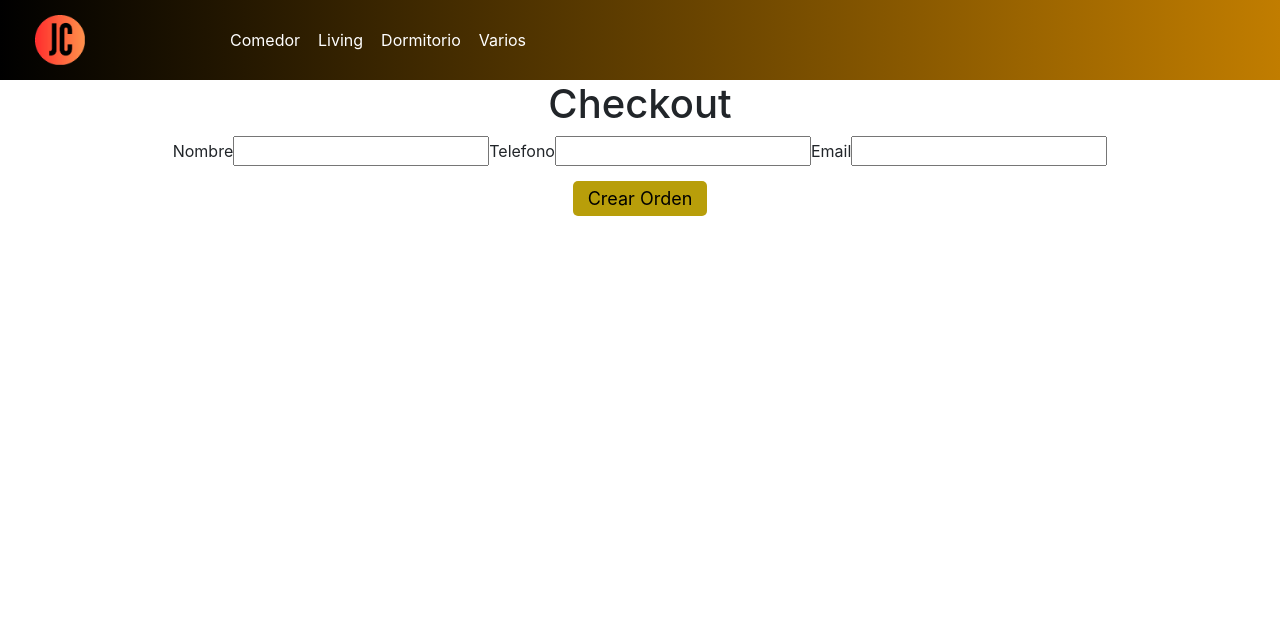
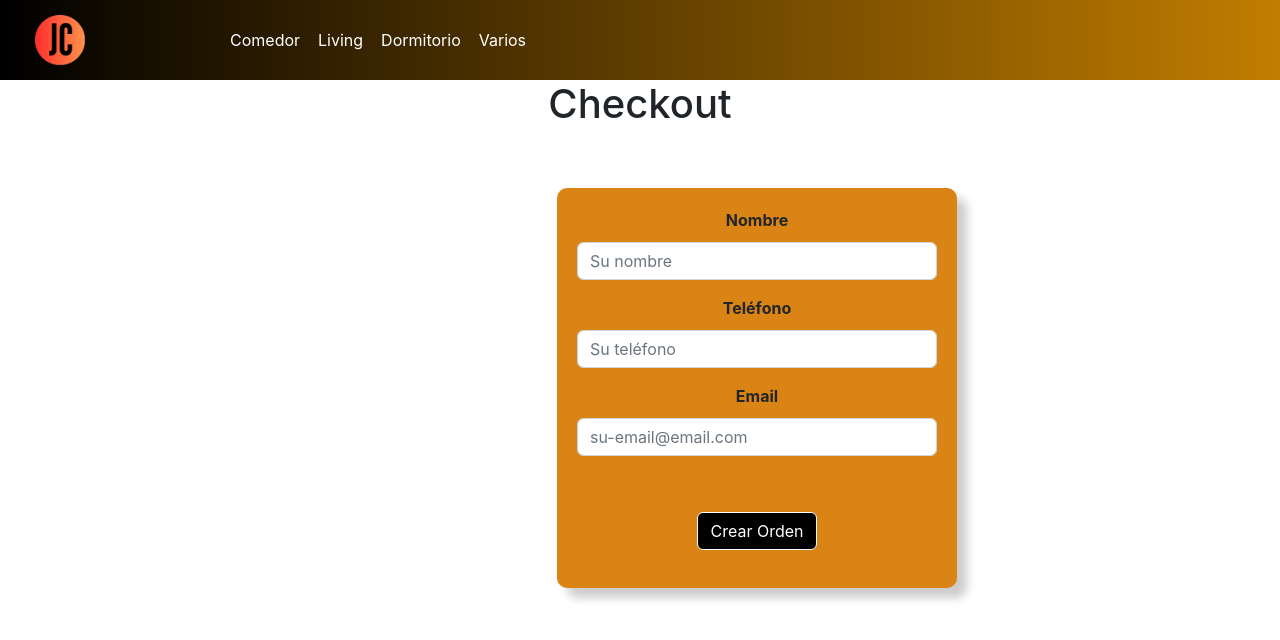
Before and after one commit to Mikhail-Balari/JC-Distributor, a React (Create React App) app: page /checkout in a window 1280 px wide. Shown: the top 640 px of the page. Built offline with nearby package versions, Linux system fonts and the light colour scheme.

Commit message:
Se modifica checkout

```diff
--- a/src/asyncMock.js
+++ b/src/asyncMock.js
@@ -1,4 +1,4 @@
-import mesa from "./components/Item/assets/img/mesa.webp"
+/*import mesa from "./components/Item/assets/img/mesa.webp"
 import silla from "./components/Item/assets/img/silla.jpg"
 import futon from "./components/Item/assets/img/futon.jpg"
 import cama from "./components/Item/assets/img/cama.jpg"
@@ -51,7 +51,7 @@ const products = [
     }
 ]
 
-export const getProducts = () => {
+/*export const getProducts = () => {
     return new Promise((resolve) => {
         setTimeout(() => {
             resolve(products)
@@ -74,3 +74,4 @@ export const getProductByCategory = (productCategory) => {
         }, 500)
     })
 }
+*/
--- a/src/components/Checkout/Checkout.jsx
+++ b/src/components/Checkout/Checkout.jsx
@@ -30,7 +30,7 @@ const Checkout = () => {
 
             const ids = cart.map(prod => prod.id)
 
-            const productsRef = collection(db, 'products')
+            const productsRef = collection(db, 'Products')
 
             const productsAddedFromFirestore = await getDocs(query(productsRef, where(documentId(), 'in', ids)))
 
--- a/src/components/CheckoutForm/CheckoutForm.jsx
+++ b/src/components/CheckoutForm/CheckoutForm.jsx
@@ -1,7 +1,5 @@
 import './assets/CheckoutForm.css'
 import { useState } from "react"
-
-
 
 const CheckoutForm = ({ onConfirm }) => {
   const [name, setName] = useState('')
@@ -11,30 +9,32 @@ const CheckoutForm = ({ onConfirm }) => {
   const handleConfirm = (event) => {
     event.preventDefault()
 
-        const userData = { name, phone, email}
+    const userData = { name, phone, email }
 
     onConfirm(userData)
   }
 
   return (
-        <div className="Container">
-            <form onSubmit={handleConfirm} className="Form" action="">
-                <label htmlFor="" className="Label">
-                        Nombre
-                    <input className='Input' type="text" value={name} onChange={({ target }) => setName(target.value)} />
-                </label>
-                <label htmlFor="" className="Label">
-                        Telefono
-                    <input className='Input' type="text" value={phone} onChange={({ target }) => setPhone(target.value)} />
-                </label>
-                <label htmlFor="" className="Label">
-                        Email
-                    <input className='Input' type="email" value={email} onChange={({ target }) => setEmail(target.value)} />
-                </label>
-                <div className='Label'>
-                    <button type='submit' className='AddButtom'>Crear Orden</button>
+    <div className="card-form checkout-form">
+      <div className="card-body-form">
+        <form className="Form" onSubmit={handleConfirm}>
+          <div className="mb-3">
+            <label htmlFor="name" className="Label">Nombre</label>
+            <input id="name" placeholder="Su nombre" className="form-control" type="text" value={name} onChange={({ target }) => setName(target.value)} />
+          </div>
+          <div className="mb-3">
+            <label htmlFor="phone" className="Label">Teléfono</label>
+            <input id="phone" placeholder="Su teléfono" className="form-control" type="text" value={phone} onChange={({ target }) => setPhone(target.value)} />
+          </div>
+          <div className="mb-3">
+            <label htmlFor="email" className="Label">Email</label>
+            <input id="email" placeholder="su-email@email.com" className="form-control" type="email" value={email} onChange={({ target }) => setEmail(target.value)} />
+          </div>
+          <div className="">
+            <button type="submit" className="btn btn-primary btn-order">Crear Orden</button>
           </div>
         </form>
+      </div>
     </div>
   )
 }
--- a/src/components/CheckoutForm/assets/CheckoutForm.css
+++ b/src/components/CheckoutForm/assets/CheckoutForm.css
@@ -0,0 +1,35 @@
+
+.card-form{
+    background-color: #da8415;
+    box-shadow: 10px 10px 10px rgba(0, 0, 0, 0.2);
+    border-radius: 10px;
+    margin-inline: 557px;
+
+}
+
+.checkout-form{
+    width: 400px;
+    height: 400px;
+    margin-top: 60px;
+    display: flex;
+    justify-content: center;
+
+}
+
+.card-body-form {
+    width: 400px;
+    margin-top: 20px;
+}
+
+.Form {
+    padding-inline: 20px;
+}
+
+.Label {
+    font-weight: bold;
+    margin-bottom: 10px;
+}
+
+.btn-order{
+    margin-top: 40px;
+}
--- a/src/components/ItemDetail/ItemDetail.jsx
+++ b/src/components/ItemDetail/ItemDetail.jsx
@@ -30,6 +30,7 @@ const ItemDetail = ({ id, name, img, category, description, price, stock}) => {
                 <p className='Info card-text'>Categoria: {category}</p>
                 <p className='Info card-text'>Descripción: {description}</p>
                 <p className='Info card-text'>Precio: ${price}</p>
+                <p className='Info card-text'>Stock: {stock}</p>
             </section>
             <footer className='ItemFooter card-footer'>
                 {
```
Lines whose indentation alone changed are shown as unchanged.
